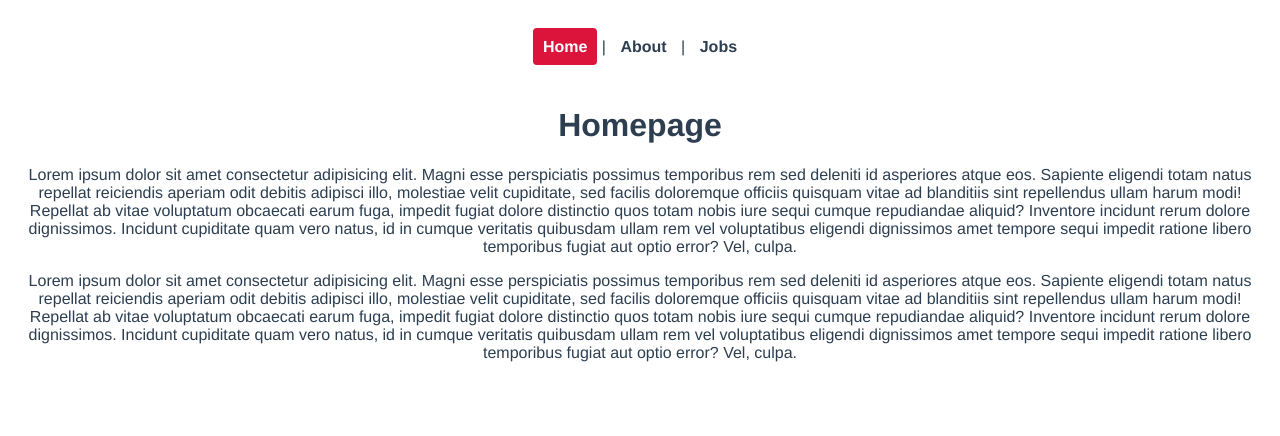
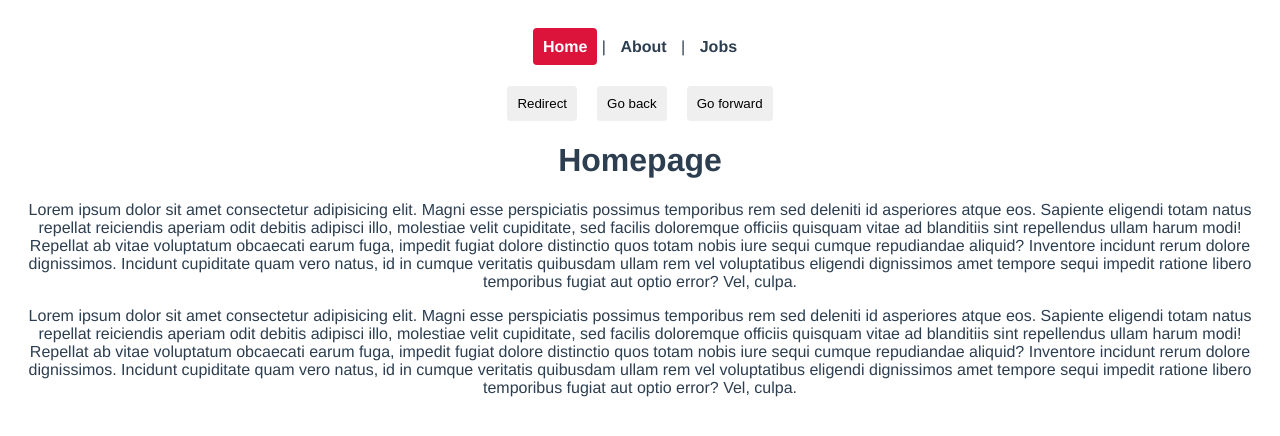
Before and after one commit to raresample/net-ninja-vue-3-tutorial, a Vue app in the folder ninja-jobs/: page / in a window 1280 px wide. Shown: the top 436 px of the page. Built offline with nearby package versions, Linux system fonts and the light colour scheme.

Commit message:
lesson-52 (Programmatic Navigation)

```diff
--- a/ninja-jobs/src/App.vue
+++ b/ninja-jobs/src/App.vue
@@ -4,8 +4,29 @@
     <router-link :to="{ name: 'about' }">About</router-link> |
     <router-link :to="{ name: 'jobs' }">Jobs</router-link>
   </nav>
+
+  <button @click="redirect">Redirect</button>
+  <button @click="back">Go back</button>
+  <button @click="forward">Go forward</button>
+
   <router-view/>
 </template>
+
+<script>
+export default {
+  methods: {
+    redirect() {
+      this.$router.push({ name: 'home' })
+    },
+    back() {
+      this.$router.go(-1)
+    },
+    forward() {
+      this.$router.go(1)
+    }
+  }
+}
+</script>
 
 <style>
 #app {
@@ -32,4 +53,11 @@
   color: white;
   background: crimson;
 }
+
+button {
+  margin: 0 10px;
+  padding: 10px;
+  border: none;
+  border-radius: 4px;
+}
 </style>
```
